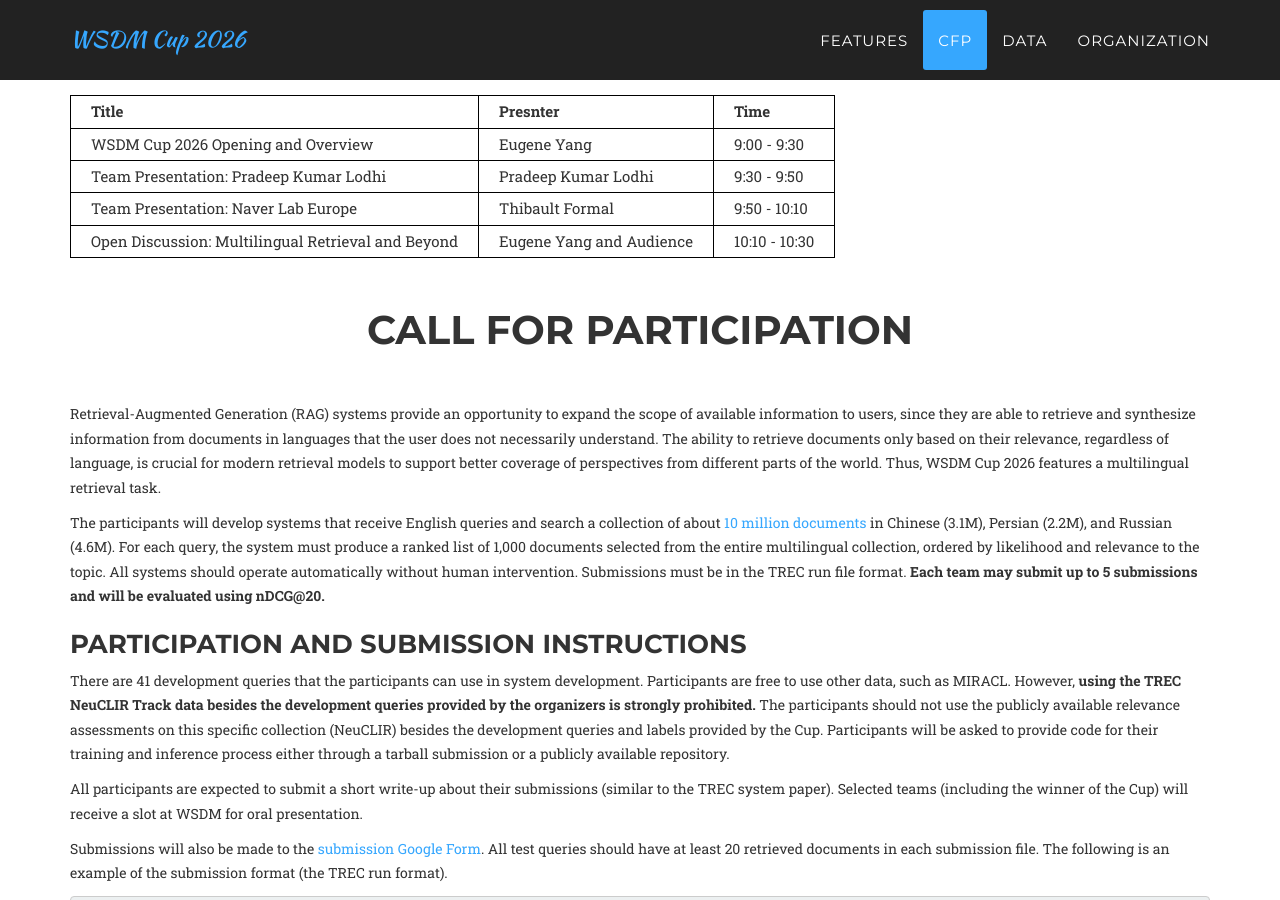
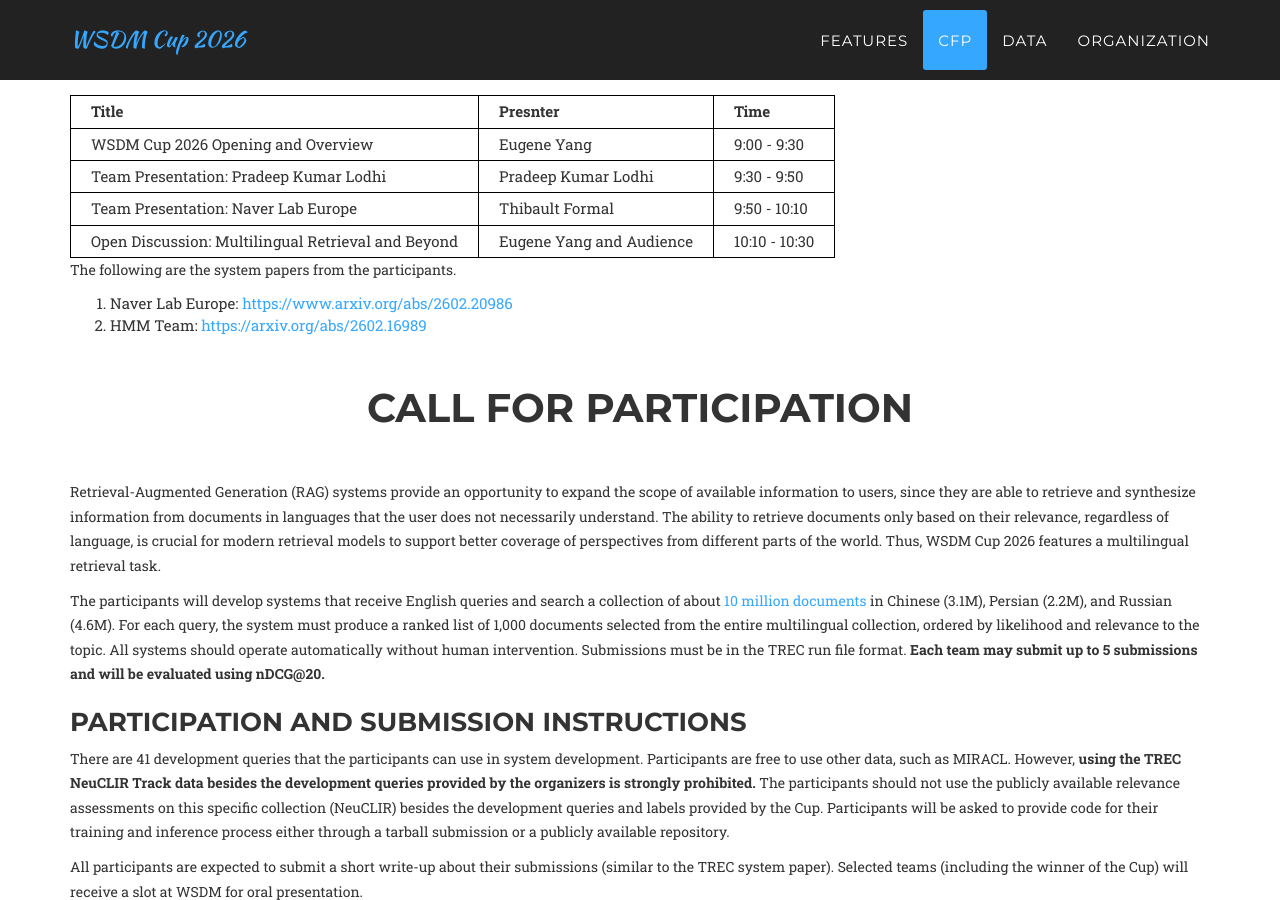
Before and after one commit to wsdmcup-2026/wsdmcup-2026.github.io, a Jekyll site: the page built from index.html, in a window 1280 px wide and 900 px high, scrolled down 1482 px. Built offline with Jekyll 4.4.1, drawn with Linux system fonts in a browser that asks for light colours; some web fonts are replaced.

Commit message:
Update program.md with system papers information
Added system papers links for participants.

```diff
--- a/_includes/program.md
+++ b/_includes/program.md
@@ -7,3 +7,8 @@ The following is the tentative program.
 | Team Presentation: Pradeep Kumar Lodhi             | Pradeep Kumar Lodhi      | 9:30 - 9:50   |
 | Team Presentation: Naver Lab Europe                | Thibault Formal          | 9:50 - 10:10  |
 | Open Discussion: Multilingual Retrieval and Beyond | Eugene Yang and Audience | 10:10 - 10:30 |
+
+The following are the system papers from the participants.
+
+1. Naver Lab Europe: [https://www.arxiv.org/abs/2602.20986](https://www.arxiv.org/abs/2602.20986)
+2. HMM Team: [https://arxiv.org/abs/2602.16989](https://arxiv.org/abs/2602.16989)
```
